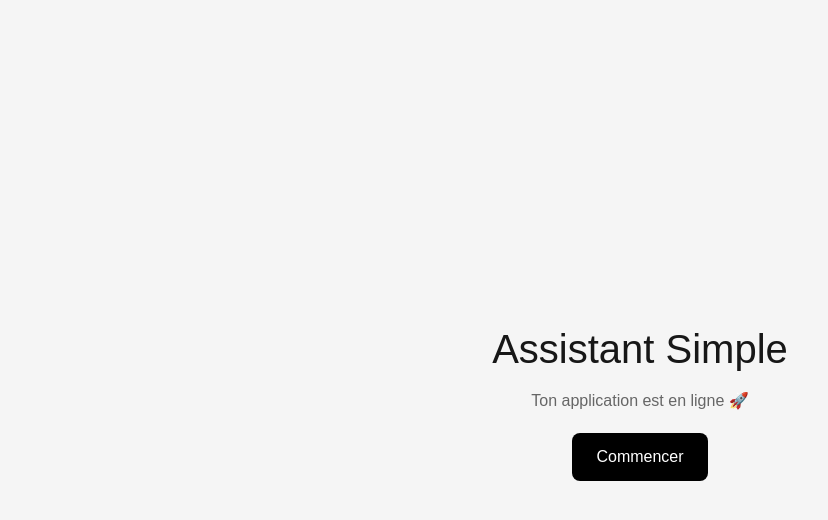
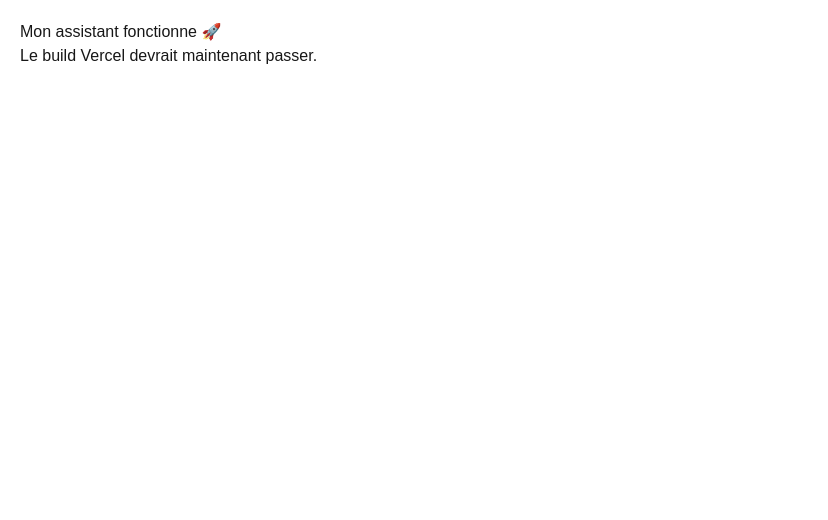
Before and after one commit to Yoanntools/assistance-simple, a Next.js app: page / in a window 1280 px wide. Shown: the top 520 px of the page, without its empty margins (0-828 px from the left). Built offline with nearby package versions, Linux system fonts and the light colour scheme.

Commit message:
Update page.tsx

```diff
--- a/app/page.tsx
+++ b/app/page.tsx
@@ -1,38 +1,15 @@
 "use client"
+
 export default function Home() {
   return (
     <main
       style={{
-        display: "flex",
-        flexDirection: "column",
-        alignItems: "center",
-        justifyContent: "center",
-        height: "100vh",
+        padding: "20px",
         fontFamily: "Arial",
-        background: "#f5f5f5"
       }}
     >
-      <h1 style={{ fontSize: "40px" }}>
-        Assistant Simple
-      </h1>
-
-      <p style={{ marginTop: "10px", color: "#666" }}>
-        Ton application est en ligne 🚀
-      </p>
-
-      <button
-        style={{
-          marginTop: "20px",
-          padding: "12px 24px",
-          border: "none",
-          borderRadius: "8px",
-          background: "black",
-          color: "white",
-          cursor: "pointer"
-        }}
-      >
-        Commencer
-      </button>
+      <h1>Mon assistant fonctionne 🚀</h1>
+      <p>Le build Vercel devrait maintenant passer.</p>
     </main>
-  );
+  )
 }
```
